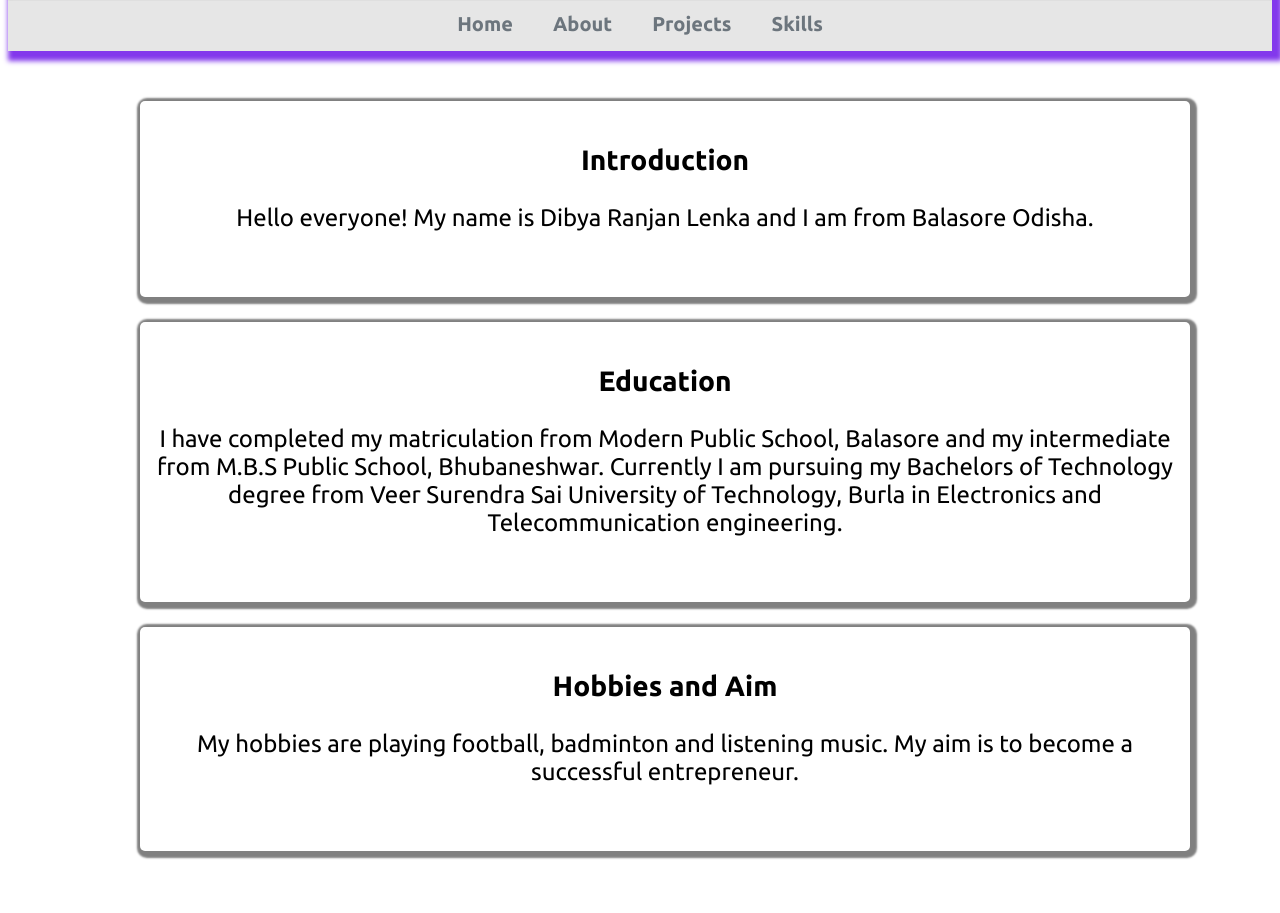
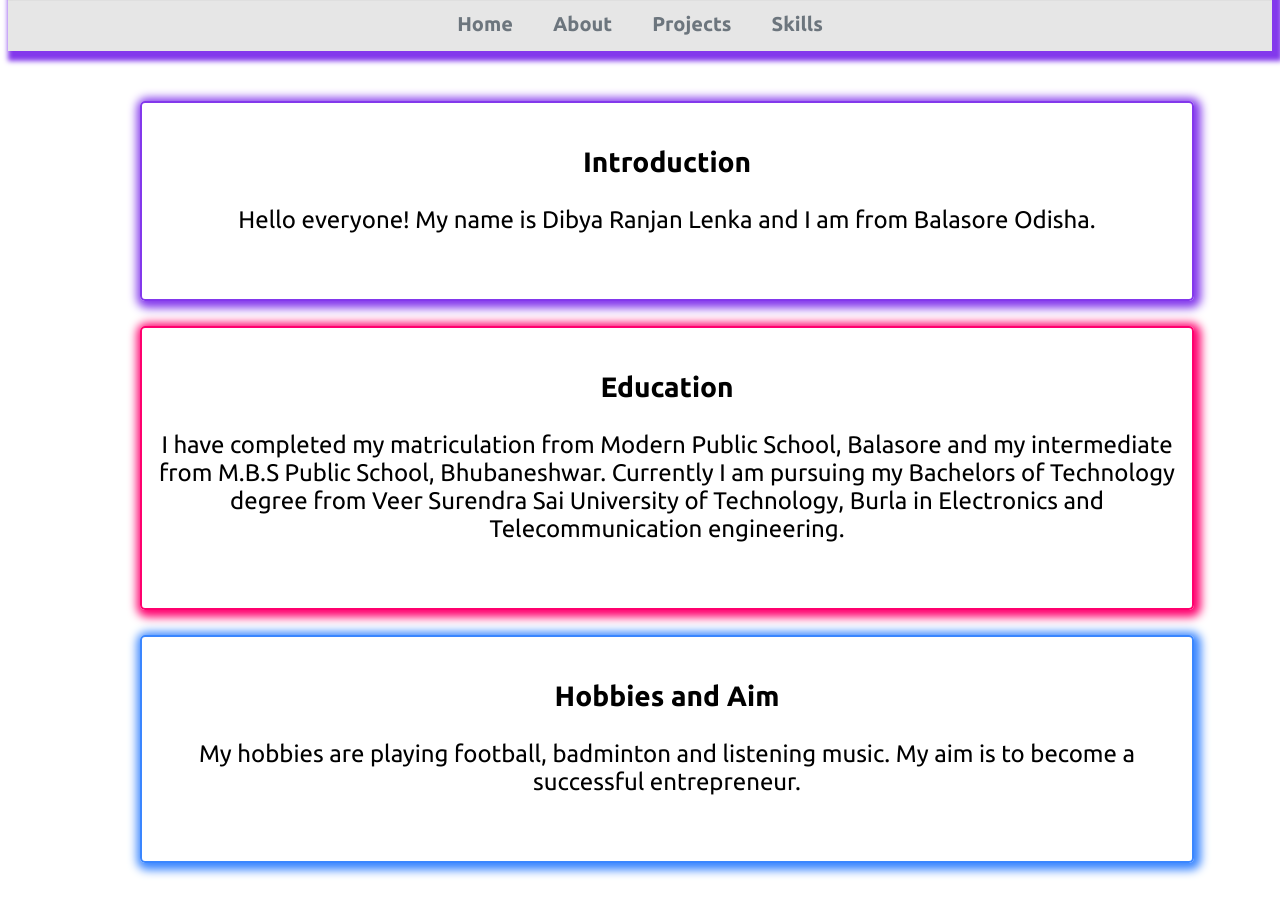
Before and after one commit to Dibya-2006/IEEE-Portfolio-Website, a plain HTML site: page about.html in a window 1280 px wide. Shown: the part 137-1050 px from the top of the page. Drawn offline with Linux system fonts and the light colour scheme.

Commit message:
modified

```diff
--- a/about.css
+++ b/about.css
@@ -16,13 +16,28 @@
 
 .box {
     width: 1050px;
-    box-shadow: 2px 2px 2px 5px gray;
     padding-top: 15px;
     padding-bottom: 5px;
     margin-top: 25px;
     border-radius: 5px;
     animation-duration: 2s;
     animation-fill-mode: forwards;
+}
+
+.box:nth-of-type(1){
+    border: 2px solid #8338ec;
+    box-shadow: 2px 2px 10px 5px #8338ec;
+
+}
+
+.box:nth-of-type(2){
+    border: 2px solid #ff006e;
+    box-shadow: 2px 2px 10px 5px #ff006e;
+}
+
+.box:nth-of-type(3){
+    border: 2px solid #3a86ff;
+    box-shadow: 2px 2px 10px 5px #3a86ff;
 }
 
 .slideFromLeft {
--- a/projects.css
+++ b/projects.css
@@ -13,7 +13,13 @@
     width: 500px;
     border: 2px solid white;
     border-radius: 5%;
-    box-shadow: 0 4px 10px #adb5bd;
+    border: 3px solid #8338ec;
+    box-shadow: 0 4px 10px #8338ec;
+    transition: transform 1s;
+}
+
+.box:hover{
+    transform: scale(1.1);
 }
 
 .image{
--- a/skills.css
+++ b/skills.css
@@ -14,6 +14,11 @@
     height: 300px;
     border-radius: 3%;
     box-shadow: 0 4px 10px #adb5bd;
+    transition: transform 1s;
+}
+
+.skill-box:hover{
+    transform: scale(1.2);
 }
 
 .skill-image img {
@@ -31,6 +36,7 @@
     height: 100%;
     padding-left: 30px;
     padding-right: 30px;
+    font-family: "Ubuntu";
     text-align: center;
     color: white;
     background-color: #1b046e;
```
